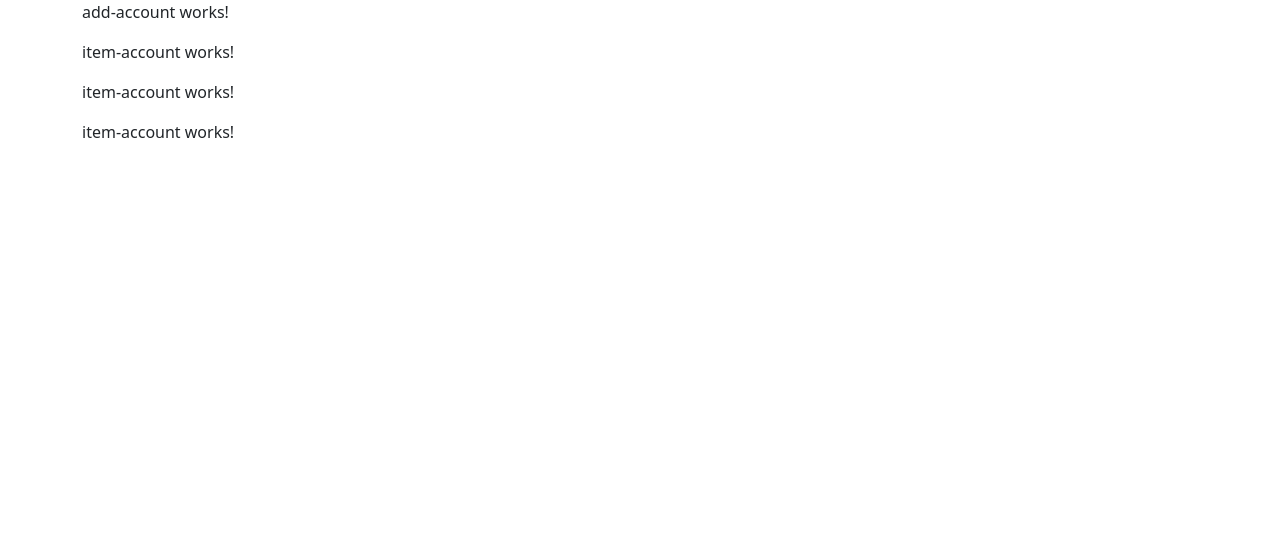
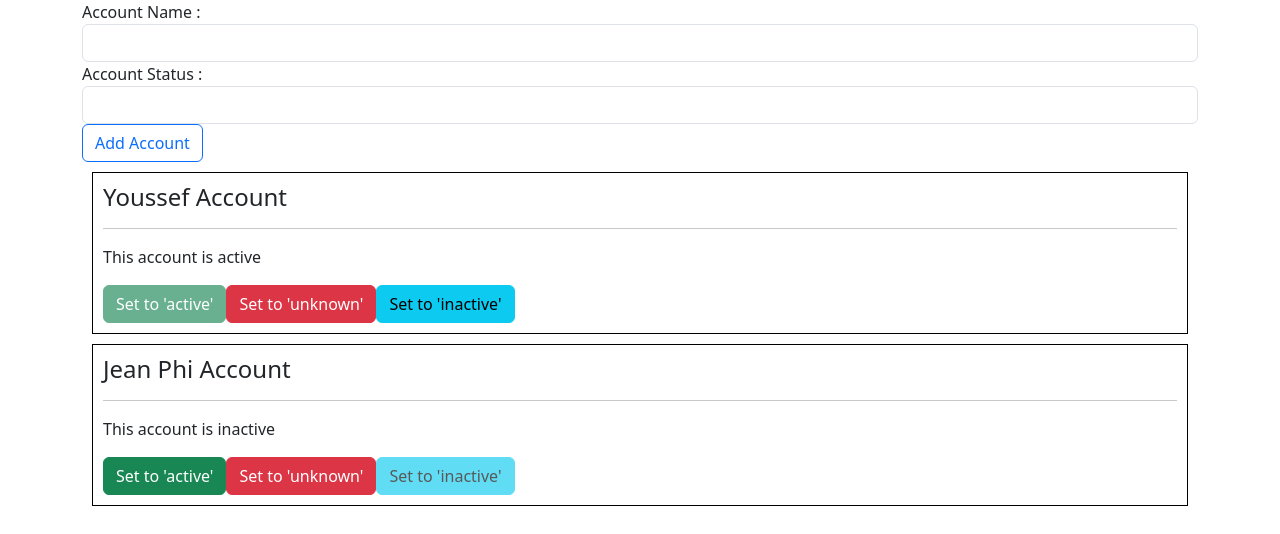
Before and after one commit to n2sy/m2i-juin-25, an Angular app: page / in a window 1280 px wide. Shown: the top 534 px of the page. Built offline with nearby package versions, Linux system fonts and the light colour scheme.

Commit message:
fin de l'exercice accounts @for

```diff
--- a/src/app/accounts/add-account/add-account.component.html
+++ b/src/app/accounts/add-account/add-account.component.html
@@ -1 +1,22 @@
-<p>add-account works!</p>
+Account Name :
+<input #inpName class="form-control" />
+
+Account Status :
+<select #inpStatus class="form-control">
+  @for (status of allStatus; track $index) {
+  <option [value]="status">{{ status }}</option>
+  }
+</select>
+
+<button
+  (click)="addAccountHandler(inpName.value, inpStatus.value)"
+  class="btn btn-outline-primary"
+>
+  Add Account
+</button>
+<!-- <br />
+NameValue : {{ nameValue }}
+<br />
+
+StatusValue : {{ statusValue }}
+<br /> -->
--- a/src/app/accounts/add-account/add-account.component.ts
+++ b/src/app/accounts/add-account/add-account.component.ts
@@ -1,12 +1,21 @@
-import { Component } from '@angular/core';
+import { Component, EventEmitter, Output } from '@angular/core';
+import { FormsModule } from '@angular/forms';
 
 @Component({
   selector: 'app-add-account',
   standalone: true,
   imports: [],
   templateUrl: './add-account.component.html',
-  styleUrl: './add-account.component.css'
+  styleUrl: './add-account.component.css',
 })
 export class AddAccountComponent {
+  allStatus = ['', 'inactive', 'active', 'unknown'];
+  @Output() eventToHomeAccount = new EventEmitter();
 
+  addAccountHandler(name, status) {
+    this.eventToHomeAccount.emit({
+      nom: name,
+      statut: status,
+    });
+  }
 }
--- a/src/app/accounts/home-account/home-account.component.html
+++ b/src/app/accounts/home-account/home-account.component.html
@@ -1,5 +1,6 @@
-<app-add-account> </app-add-account>
+<app-add-account (eventToHomeAccount)="addAccount($event)"> </app-add-account>
 
-<app-item-account></app-item-account>
-<app-item-account></app-item-account>
-<app-item-account></app-item-account>
+@for (account of tabAccounts; track $index) {
+
+<app-item-account [oneAccount]="account"></app-item-account>
+}
--- a/src/app/accounts/home-account/home-account.component.ts
+++ b/src/app/accounts/home-account/home-account.component.ts
@@ -20,4 +20,8 @@ export class HomeAccountComponent {
       statut: 'inactive',
     },
   ];
+
+  addAccount(newAccount) {
+    this.tabAccounts.push(newAccount);
+  }
 }
--- a/src/app/accounts/item-account/item-account.component.css
+++ b/src/app/accounts/item-account/item-account.component.css
@@ -0,0 +1,5 @@
+.contour {
+  border: 1px black solid;
+  margin: 10px;
+  padding: 10px;
+}
--- a/src/app/accounts/item-account/item-account.component.html
+++ b/src/app/accounts/item-account/item-account.component.html
@@ -1 +1,28 @@
-<p>item-account works!</p>
+<div class="contour">
+  <h4>{{ oneAccount.nom }}</h4>
+  <hr />
+  <p>This account is {{ oneAccount.statut }}</p>
+
+  <button
+    (click)="updateStatus('active')"
+    [disabled]="oneAccount.statut == 'active'"
+    class="btn btn-success"
+  >
+    Set to 'active'
+  </button>
+
+  <button
+    (click)="updateStatus('unknown')"
+    [disabled]="oneAccount.statut == 'unknown'"
+    class="btn btn-danger"
+  >
+    Set to 'unknown'
+  </button>
+  <button
+    (click)="updateStatus('inactive')"
+    [disabled]="oneAccount.statut == 'inactive'"
+    class="btn btn-info"
+  >
+    Set to 'inactive'
+  </button>
+</div>
--- a/src/app/accounts/item-account/item-account.component.ts
+++ b/src/app/accounts/item-account/item-account.component.ts
@@ -1,12 +1,16 @@
-import { Component } from '@angular/core';
+import { Component, Input } from '@angular/core';
 
 @Component({
   selector: 'app-item-account',
   standalone: true,
   imports: [],
   templateUrl: './item-account.component.html',
-  styleUrl: './item-account.component.css'
+  styleUrl: './item-account.component.css',
 })
 export class ItemAccountComponent {
+  @Input() oneAccount;
 
+  updateStatus(newStatus) {
+    this.oneAccount.statut = newStatus;
+  }
 }
```
